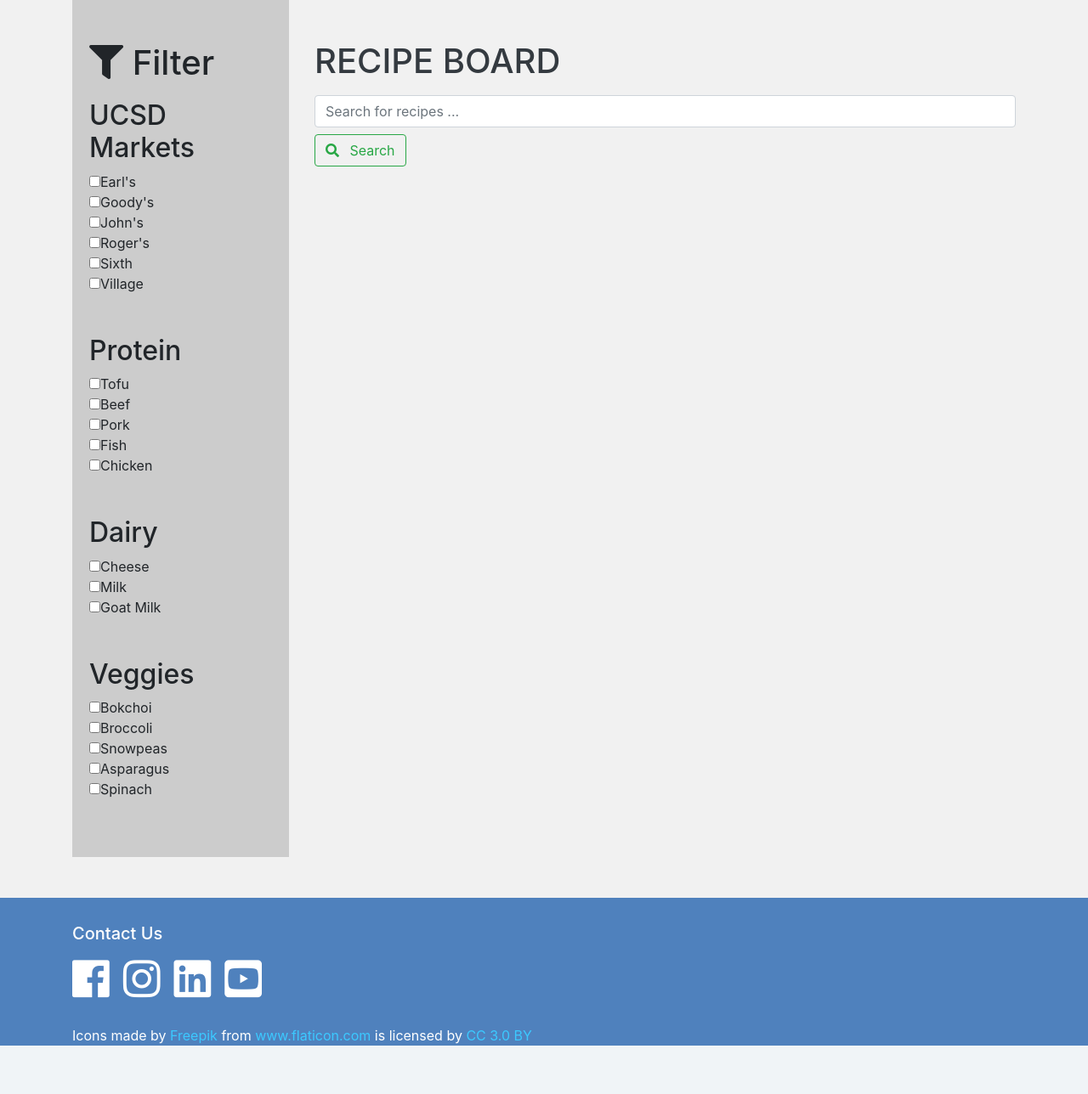
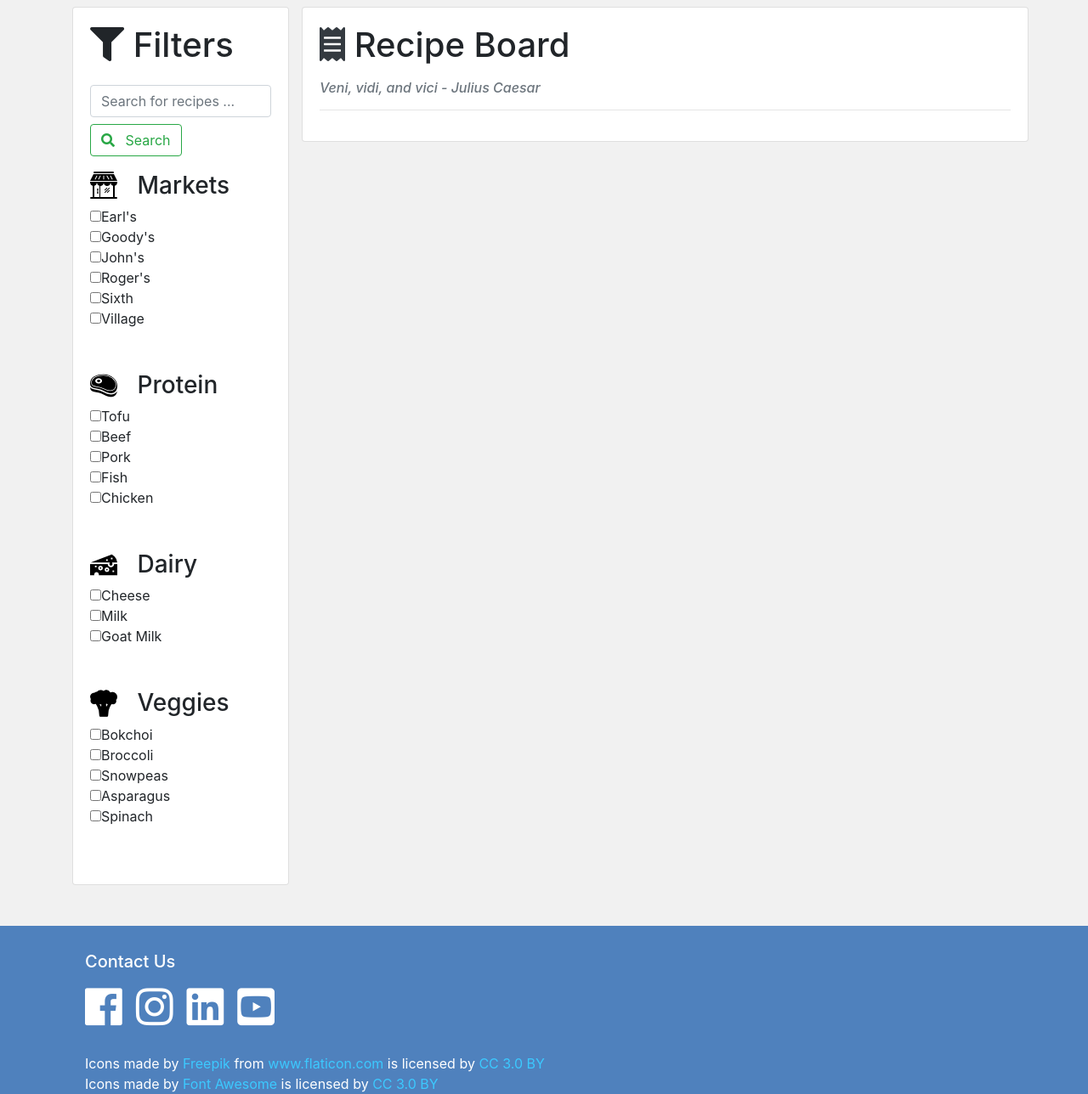
Before and after one commit to andyxor1/wecook, a Node server app: page /dashboard/community in a window 1280 px wide. Shown: the part 103-1391 px from the top of the page at 85% size. Before the commit the page ends 1334 px from the top, so only its background shows below. Run offline with Node 20, Linux system fonts and the light colour scheme; data that the repository does not hold is empty; some libraries are stand-ins or nearby versions.

Commit message:
added more icons to the left side bar

```diff
--- a/public/stylesheets/index.css
+++ b/public/stylesheets/index.css
@@ -81,12 +81,12 @@ html {
   display: inline-block;
 }
 
-.sidebar_div {
+/* .sidebar_div {
   background-color: #ccc;
   padding: 20px;
   padding-top: 50px;
   height: 100%;
-}
+} */
 
 
 .recipe_preview img {
--- a/routes/app_routes.js
+++ b/routes/app_routes.js
@@ -186,7 +186,7 @@ router.get('/dashboard/community', function ( req, res, next ) {
     console.log(req.user);
     console.log(req.body);
     console.log("\n\n\n\n\n\n\n\n\n\n\n\n");
-    res.render('pages/dashboard_community', {
+    res.render('pages/dashboard', {
       recipe_seeds: recipes,
     });
 
--- a/views/includes/footer.ejs
+++ b/views/includes/footer.ejs
@@ -18,7 +18,11 @@
       </div>
       </div>
       <div id="footer-icon">Icons made by <a href="http://www.freepik.com" title="Freepik">Freepik</a> from <a href="https://www.flaticon.com/" title="Flaticon">www.flaticon.com</a> is licensed by <a href="http://creativecommons.org/licenses/by/3.0/" title="Creative Commons BY 3.0" target="_blank">CC 3.0 BY</a></div>
+      <div id="footer-icon">
+        Icons made by <a href="https://fontawesome.com/" title="Font Awesome">Font Awesome </a> is licensed by <a href="http://creativecommons.org/licenses/by/3.0/" title="Creative Commons BY 3.0" target="_blank">CC 3.0 BY</a></div>
     </div>
+
+
     </footer>
 </div>
 
--- a/views/includes/recipe_list.ejs
+++ b/views/includes/recipe_list.ejs
@@ -6,12 +6,11 @@
   }
   return truncated;
 <% }%>
-
 <!--
 <div class="card my-4 recipe_preview border border-warning">
   <div class="card-body p-2">
     <div class="">
-      <h5 class="card-title text-warning font-weight-bold"><span class="text-uppercase"><%= recipe.title %> </span> <span class="float-right text-dark"> By: <span class="text-info font-italic "> <%= recipe.author %> </span> </span></h5>
+      <h5 class="card-title text-primary font-weight-bold"><span class="text-uppercase"><%= recipe.title %> </span> <span class="float-right text-dark"> By: <span class="text-info font-italic "> <%= recipe.author %> </span> </span></h5>
     </div>
     <div class="row">
       <div class="col-md-4">
@@ -34,6 +33,7 @@
   </div>
 </div>
 -->
+
 
 <div class="card my-4 recipe_preview">
   <div class="card-header bg-warning">
--- a/views/includes/sidebar.ejs
+++ b/views/includes/sidebar.ejs
@@ -1,15 +1,22 @@
+<div class="card">
+  <div class="card-body">
+    <h5 class="card-title font-40"><i class="fas fa-filter mb-3"></i> Filters </h5>
+    <div class="">
+      <% include ../includes/nav_search %>
+    </div>
+
     <div class="sidebar_div">
         <!-- Sidebar -->
         <nav id="sidebar">
             <div class="sidebar-header">
-            <h1><i class="fas fa-filter mb-3"></i> Filter</h1>
+                <h1></h1>
             </div>
 
             <ul class="list-unstyled components">
 
                 <li>
                     <ul class="list-unstyled components mb-5">
-                    <h2>UCSD Markets</h2>
+                        <h3> <img src="/icons/store.png" class="d-inline-block img-fluid mr-3" alt=""> <span class="align-middle">Markets </span> </h3>
                         <li class="active">
                             <input type="checkbox" id="Earls" name="Earl's" value="Earl's" class="filter">Earl's
                         </li>
@@ -34,7 +41,7 @@
 
                 <li>
                   <ul class="list-unstyled components mb-5">
-                <h2>Protein</h2>
+                    <h3> <img src="/icons/protein.png" class="d-inline-block img-fluid mr-3" alt=""> <span class="align-middle">Protein </span> </h3>
                     <li class="active">
                         <input type="checkbox" name="Tofu"  value="Tofu" class="filter">Tofu
                     </li>
@@ -55,7 +62,7 @@
 
                 <li>
                   <ul class="list-unstyled components mb-5">
-                <h2>Dairy</h2>
+                    <h3> <img src="/icons/dairy.png" class="d-inline-block img-fluid mr-3" alt=""> <span class="align-middle">Dairy </span> </h3>
                     <li>
                         <input type="checkbox" name="Cheese"  value="" class="filter">Cheese
                     </li>
@@ -71,7 +78,7 @@
 
                 <li>
                   <ul class="list-unstyled components mb-5">
-                <h2>Veggies</h2>
+                    <h3> <img src="/icons/veggies.png" class="d-inline-block img-fluid mr-3" alt=""> <span class="align-middle">Veggies </span> </h3>
                     <li class="active">
                         <input type="checkbox" name="Bokchoi"  value="" class="filter">Bokchoi
                     </li>
@@ -98,3 +105,5 @@
         </nav>
 
     </div>
+  </div>
+</div>
--- a/views/pages/dashboard.ejs
+++ b/views/pages/dashboard.ejs
@@ -4,16 +4,17 @@
 <div class="container dashboard">
 
   <div class="row">
-    <div class="col-md-3">
+    <div class="col-md-3 mt-2">
       <% include ../includes/sidebar %>
     </div>
-    <div class="col-md-9 pt-5">
-      <div class="container">
-        <h1 class="text-dark mb-3 font-40" >RECIPE BOARD</h1>
-        <div class="">
-          <% include ../includes/nav_search %>
-        </div>
-
+    <div class="col-md-9 mt-2">
+      <div class="card">
+        <div class="card-body">
+          <h5 class="card-title font-40 "><i class="fas fa-receipt mb-3 text-dark mb-3 "></i> Recipe Board</h5>
+          <h6 class="card-subtitle mb-2 text-muted font-italic">
+            Veni, vidi, and vici <cite> - Julius Caesar </cite>
+          </h6>
+          <hr>
 
           <div class="d-block" id="recipe_result">
             <% recipe_seeds.forEach(function(recipe) { %>
@@ -21,9 +22,9 @@
               <%- include('../includes/recipe_list', {recipe: recipe}); %>
             <% }); %>
           </div>
-
         </div>
       </div>
+
   </div>
 </div>
 
--- a/views/pages/dashboard_community.ejs
+++ /dev/null
@@ -1,32 +0,0 @@
-<% include ../includes/header %>
-<% include ../includes/nav %>
-
-<div class="container dashboard">
-
-  <div class="row">
-    <div class="col-md-3">
-      <% include ../includes/sidebar %>
-    </div>
-    <div class="col-md-9 pt-5">
-      <div class="container">
-        <h1 class="text-dark mb-3 font-40" >RECIPE BOARD</h1>
-        <div class="">
-          <% include ../includes/nav_search %>
-        </div>
-
-
-      <div class="d-block" id="recipe_result">
-        <% recipe_seeds.forEach(function(recipe) { %>
-          <% console.log(recipe.title); %>
-          <%- include('../includes/recipe_list', {recipe: recipe}); %>
-        <% }); %>
-      </div>
-
-      </div>
-    </div>
-  </div>
-</div>
-
-
-
-<% include ../includes/footer %>
--- a/views/pages/new_recipe.ejs
+++ b/views/pages/new_recipe.ejs
@@ -2,7 +2,7 @@
 <% include ../includes/nav.ejs %>
 
 
-<div class="container mt-5 share_recipe">
+<div class="container mt-2 share_recipe">
 
  <%- include('../includes/recipe_form', {recipe_tags: recipe_tags}); %>
 
```
Also changed, not shown: public/icons/dairy.png (added), public/icons/protein.png (added), public/icons/store.png (added), public/icons/veggies.png (added). Lines whose indentation alone changed are shown as unchanged.
